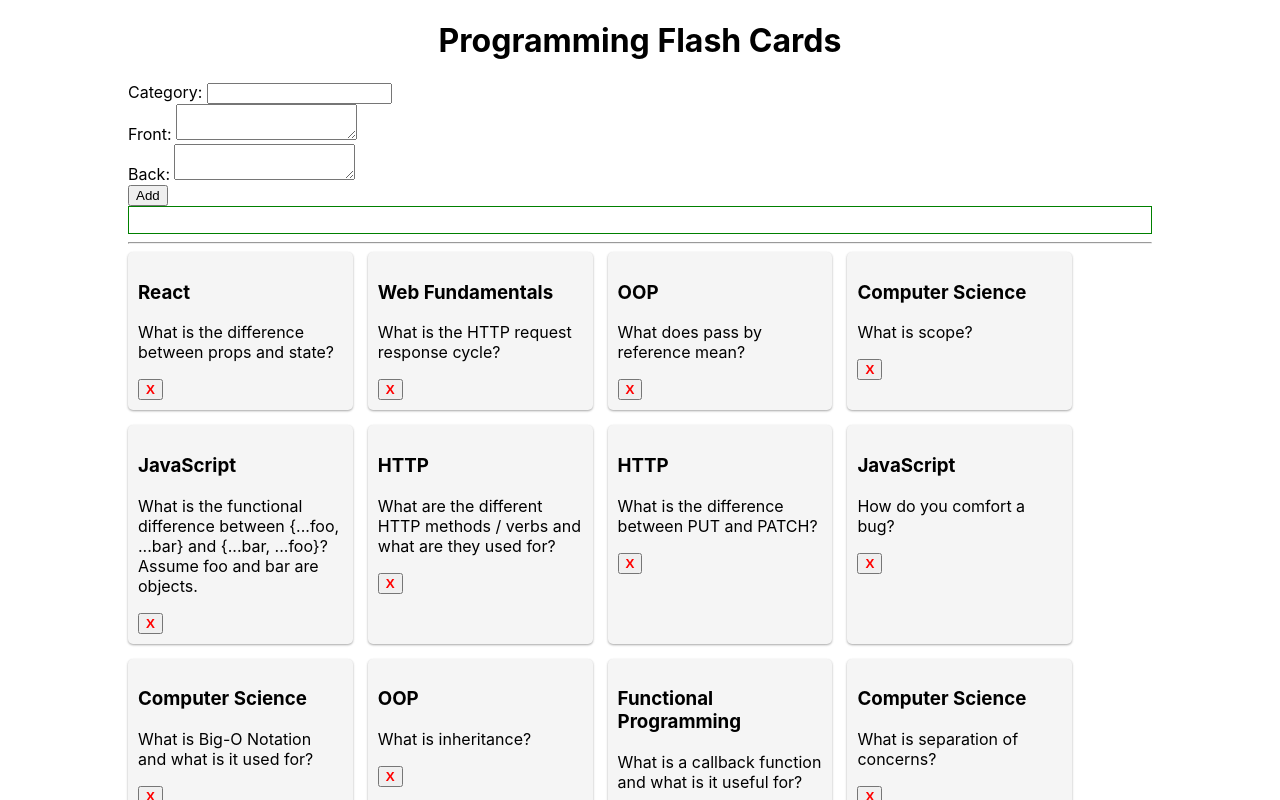
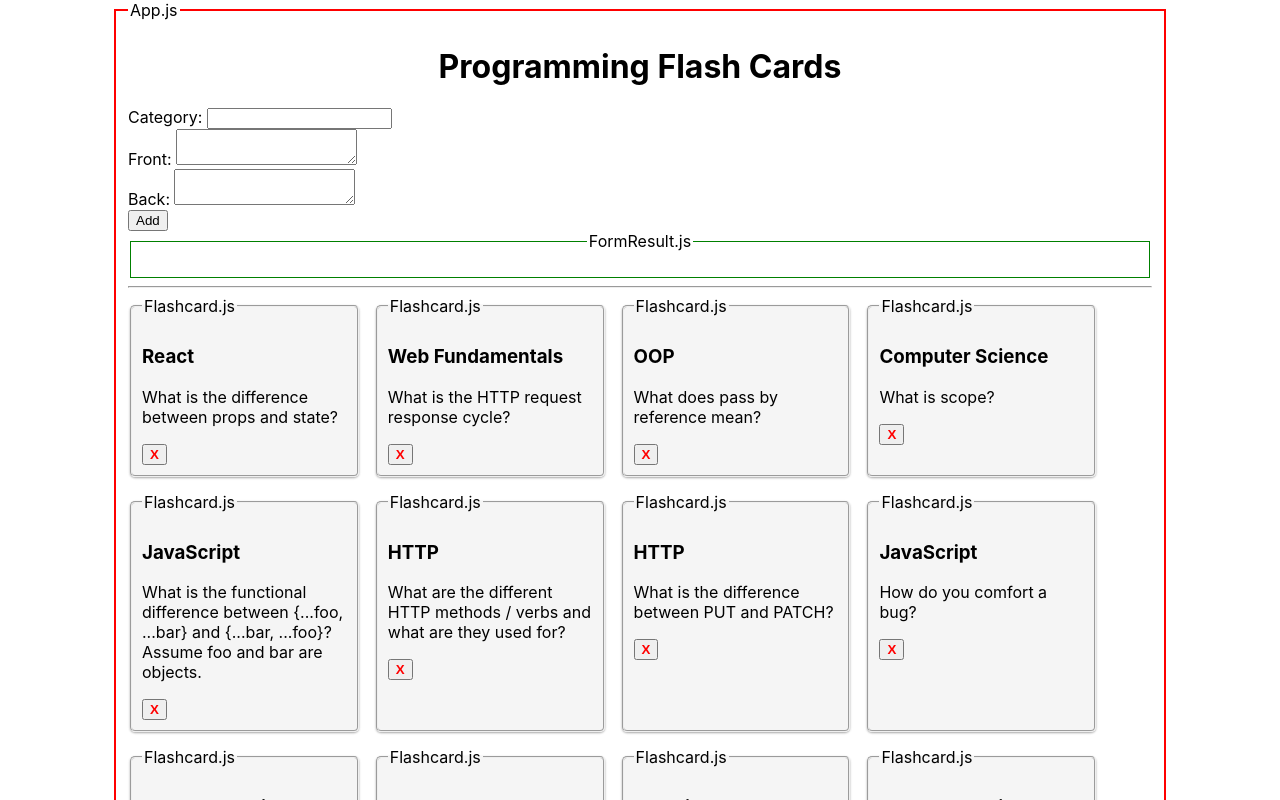
Before and after one commit to neilm813/MERN-demos, a React (Create React App) app in the folder flashcards/: page / in a window 1280 px wide. Shown: the top 800 px of the page. Built offline with nearby package versions, Linux system fonts and the light colour scheme.

Commit message:
flashcards

```diff
--- a/flashcards/src/App.css
+++ b/flashcards/src/App.css
@@ -15,38 +15,10 @@
   flex-wrap: wrap;
 }
 
-.card {
-  padding: 10px;
-  width: 20%;
-  border-radius: 5px;
-  margin-bottom: 15px;
-  box-shadow: rgba(0, 0, 0, 0.12) 0px 1px 3px, rgba(0, 0, 0, 0.24) 0px 1px 2px;
-  background-color: whitesmoke;
-}
-
-.card:not(:last-child) {
-  margin-right: 15px;
-}
-
-.card.flipped {
+.bg-aliceblue {
   background-color: aliceblue;
 }
 
-/* front hidden when flipped */
-.card.flipped .front {
-  display: none;
+.colorful-font {
+  color: orange;
 }
-
-/* back hidden by default */
-/* .card .back {
-  display: none;
-} */
-
-/* back shown when flipped */
-.card.flipped .back {
-  display: block;
-}
-
-.bg-aliceblue {
-  background-color: aliceblue;
-}
--- a/flashcards/src/App.js
+++ b/flashcards/src/App.js
@@ -4,6 +4,7 @@
 
 import flashcardsData from "./flashcards.json";
 import FormResults from "./components/FormResults";
+import Flashcard from "./components/Flashcard";
 
 function App() {
   const [flashcards, setFlashcards] = useState(flashcardsData);
@@ -79,7 +80,9 @@
   };
 
   return (
-    <div className="container">
+    // fieldset and legend used just for visualization purposes not because they are supposed to be used here.
+    <fieldset className="container" style={{ border: "2px solid red" }}>
+      <legend>App.js</legend>
       <header>
         <h1 style={{ textAlign: "center" }}>Programming Flash Cards</h1>
         <form
@@ -126,32 +129,17 @@
       <main className="flex-row flex-wrap">
         {flashcards.map((card, i) => {
           return (
-            <section
+            <Flashcard
               key={i}
-              className="card"
-              onClick={(event) => {
-                handleFlipCardClick(event, i);
-              }}
-            >
-              <h3>{card.category}</h3>
-              {card.flipped ? (
-                <p className="back">{card.back}</p>
-              ) : (
-                <p className="front">{card.front}</p>
-              )}
-              <button
-                onClick={(event) => {
-                  handleDelete(event, i);
-                }}
-                style={{ color: "red", fontWeight: "bold" }}
-              >
-                X
-              </button>
-            </section>
+              i={i}
+              handleFlipCardClick={handleFlipCardClick}
+              card={card}
+              handleDelete={handleDelete}
+            />
           );
         })}
       </main>
-    </div>
+    </fieldset>
   );
 }
 
--- /dev/null
+++ b/flashcards/src/components/Flashcard.js
@@ -0,0 +1,33 @@
+import styles from "./Flashcard.module.css";
+
+const Flashcard = (props) => {
+  return (
+    <fieldset
+      key={props.i}
+      className={styles.card}
+      onClick={(event) => {
+        props.handleFlipCardClick(event, props.i);
+      }}
+    >
+      <legend>Flashcard.js</legend>
+      <h3>{props.card.category}</h3>
+      {props.card.flipped ? (
+        <p className={`${styles.back} ${styles.colorfulFont}`}>
+          {props.card.back}
+        </p>
+      ) : (
+        <p className={styles.front}>{props.card.front}</p>
+      )}
+      <button
+        onClick={(event) => {
+          props.handleDelete(event, props.i);
+        }}
+        style={{ color: "red", fontWeight: "bold" }}
+      >
+        X
+      </button>
+    </fieldset>
+  );
+};
+
+export default Flashcard;
--- /dev/null
+++ b/flashcards/src/components/Flashcard.module.css
@@ -0,0 +1,35 @@
+.card {
+  padding: 10px;
+  width: 20%;
+  border-radius: 5px;
+  margin-bottom: 15px;
+  box-shadow: rgba(0, 0, 0, 0.12) 0px 1px 3px, rgba(0, 0, 0, 0.24) 0px 1px 2px;
+  background-color: whitesmoke;
+}
+
+.card:not(:last-child) {
+  margin-right: 15px;
+}
+
+.card.flipped {
+  background-color: aliceblue;
+}
+
+/* front hidden when flipped */
+.card.flipped .front {
+  display: none;
+}
+
+/* back hidden by default */
+/* .card .back {
+  display: none;
+} */
+
+/* back shown when flipped */
+.card.flipped .back {
+  display: block;
+}
+
+.colorfulFont {
+  color: red;
+}
--- a/flashcards/src/components/FormResults.js
+++ b/flashcards/src/components/FormResults.js
@@ -7,13 +7,14 @@
  */
 const FormResults = (props) => {
   return (
-    <div
+    <fieldset
       style={{ padding: "5px", border: "1px solid green", textAlign: "center" }}
     >
+      <legend>FormResult.js</legend>
       <p>{props.category}</p>
       <p>{props.front}</p>
       <p>{props.back}</p>
-    </div>
+    </fieldset>
   );
 };
 
```
